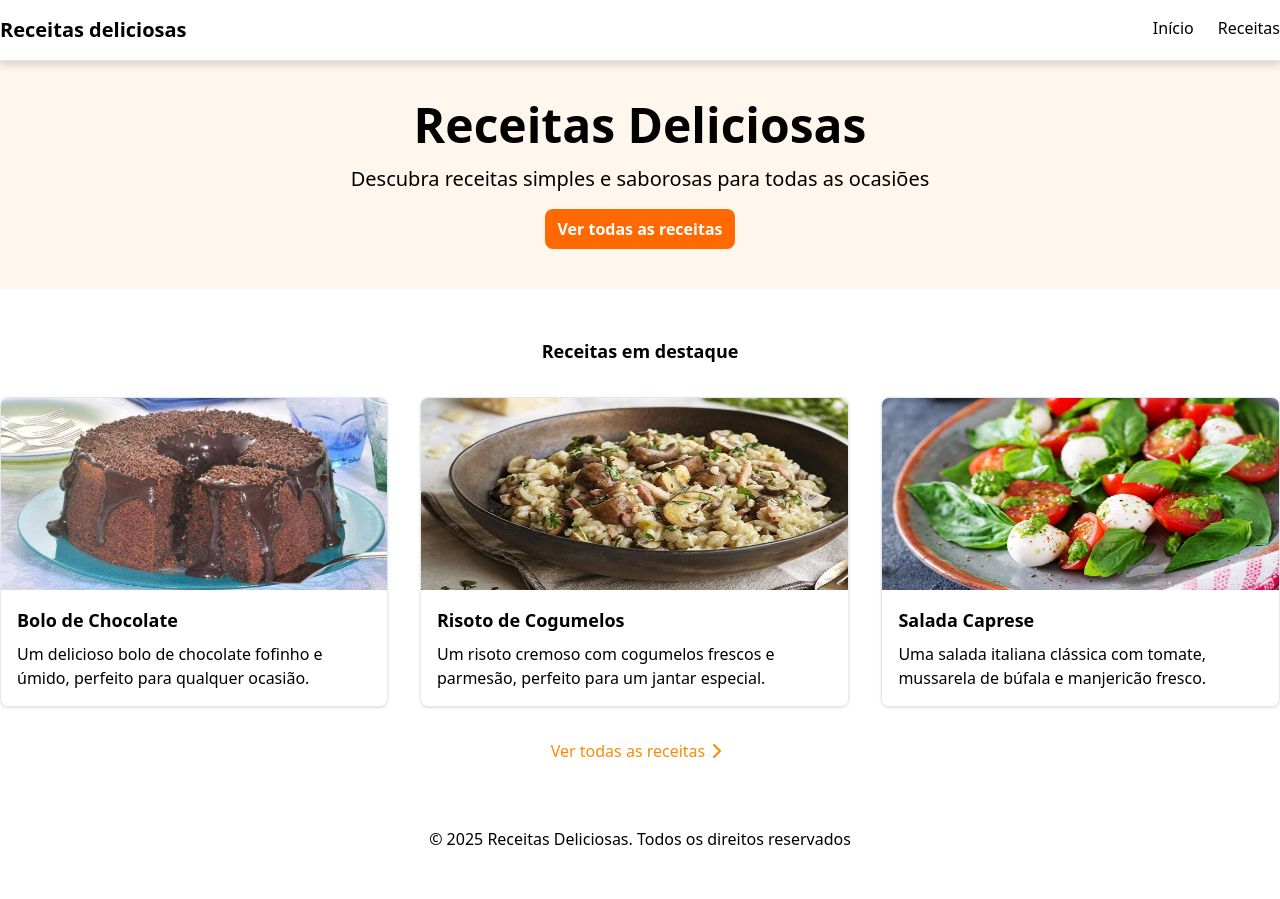
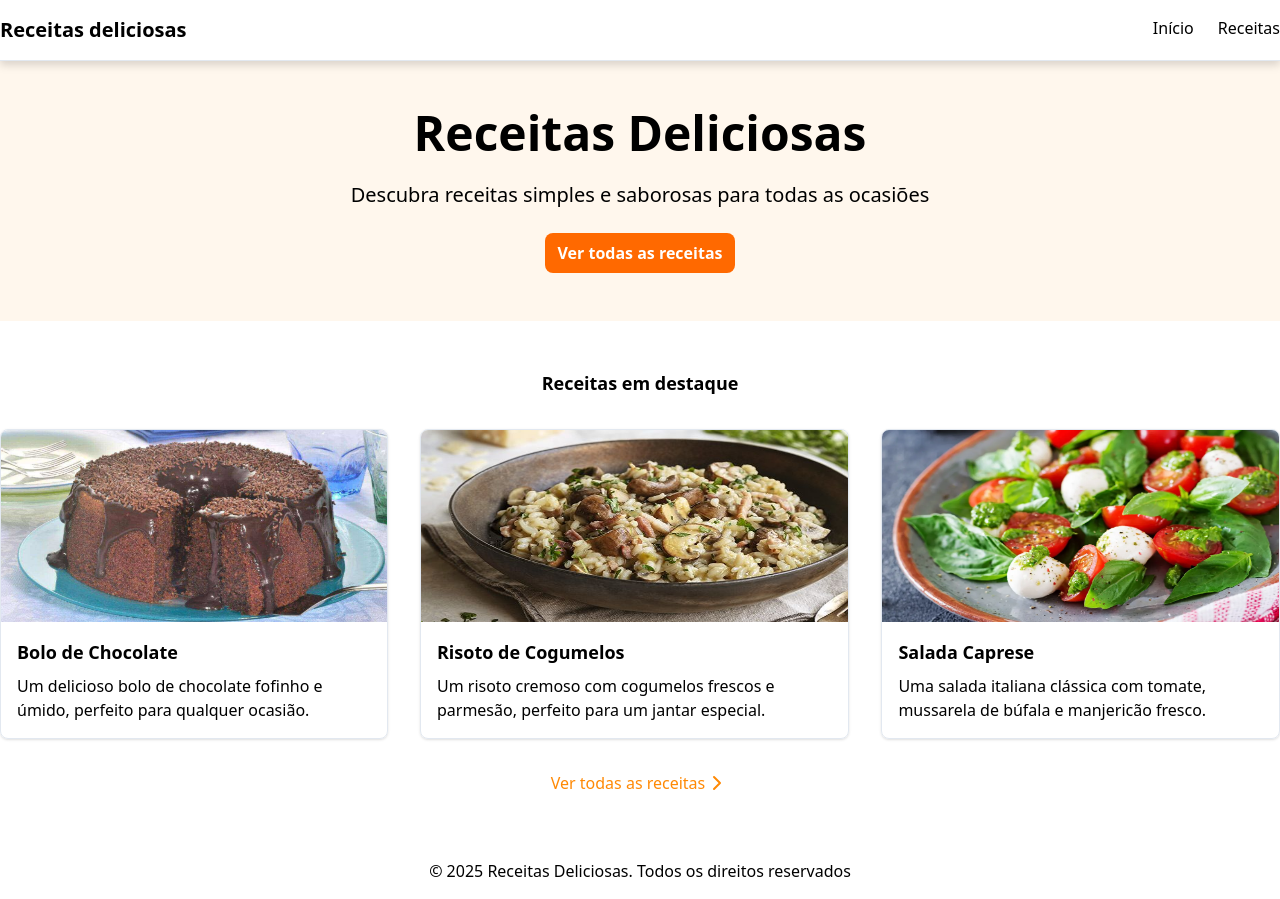
Before and after one commit to juliagarcias/receitas_byron, a Next.js app: page / in a window 1280 px wide. Before the commit the page ends 867 px from the top, so only its background shows below. Built offline with nearby package versions, Linux system fonts and the light colour scheme.

Commit message:
fix: corrigindo erros

```diff
--- a/src/app/components/RecipeCard/index.tsx
+++ b/src/app/components/RecipeCard/index.tsx
@@ -2,6 +2,9 @@ import { Recipe } from "@/app/lib/data";
 import Image from "next/image";
 import Link from "next/link";
 
+interface RecipeCardProps {
+  recipe: Recipe;
+}
 
 export default function RecipeCard({ recipe }: RecipeCardProps) {
   return (
--- a/src/app/page.tsx
+++ b/src/app/page.tsx
@@ -8,10 +8,11 @@ export default function Home() {
 const featuredRecipes = recipes.slice(0, 3);
 
   return (
-    <main className="grow">
+    <main className="flex-grow">
+
       {/* seção Hero */}
-      <section className="bg-orange-50 py-10">
-        <div className="flex flex-col gap-4 items-center container mx-auto">
+      <section className="bg-orange-50 py-12">
+        <div className="flex flex-col gap-6 items-center container mx-auto">
           <h1 className="text-5xl font-bold">Receitas Deliciosas</h1>
           <p className="text-xl">
             Descubra receitas simples e saborosas para todas as ocasiões
--- a/src/app/receitas/[id]/page.tsx
+++ b/src/app/receitas/[id]/page.tsx
@@ -1,6 +1,6 @@
 import InfoPill from "@/app/components/InfoPill/index.";
 import PreparationStep from "@/app/components/PreparationStep";
-import { Recipe } from "@/app/lib/data";
+import { recipes } from "@/app/lib/data";
 import { ChevronLeft } from "lucide-react";
 import Image from "next/image";
 import Link from "next/link";
@@ -20,7 +20,7 @@ export default function ReceitaPage({ params }: RecipePageProps) {
     }
 
     return (
-        <main className="flex-grow  py-8">
+        <main className="flex-grow py-8">
             <div className="container mx-auto">
                 <Link className="flex text-orange-500 hover:text-orange-700 mb-6" href="/receitas">
                 <ChevronLeft />
```
Also changed, not shown: 1 other file (tests, documents, lock files or other folders).
